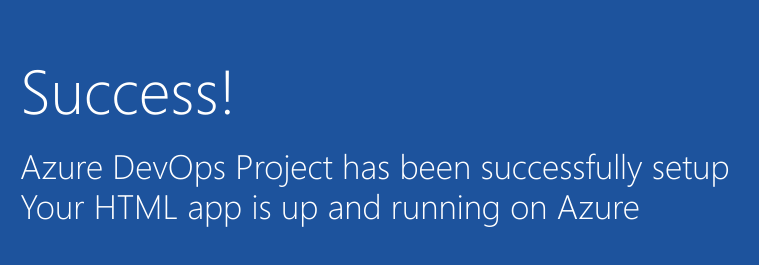
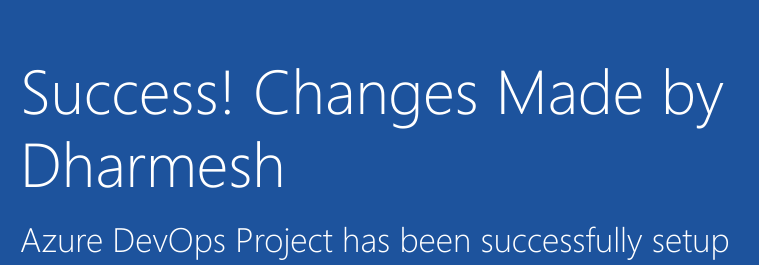
Before and after one commit to Dharmesh-Mishra/SampleProject, a plain HTML site: page index.html in a window 1280 px wide. Shown: the part 325-590 px from the top of the page, 205-964 px from the left. Drawn offline with Linux system fonts and the light colour scheme.

Commit message:
New feature added

```diff
--- a/index.html
+++ b/index.html
@@ -18,7 +18,7 @@
             </a>
         </div>
             <div class="content-body">
-                <div class="success-text">Success!</div>
+                <div class="success-text">Success! Changes Made by Dharmesh</div>
                 <div class="description line-1"> Azure DevOps Project has been successfully setup</div>
                 <div class="description line-2"> Your HTML app is up and running on Azure</div>
                 <div class="next-steps-container">
```
